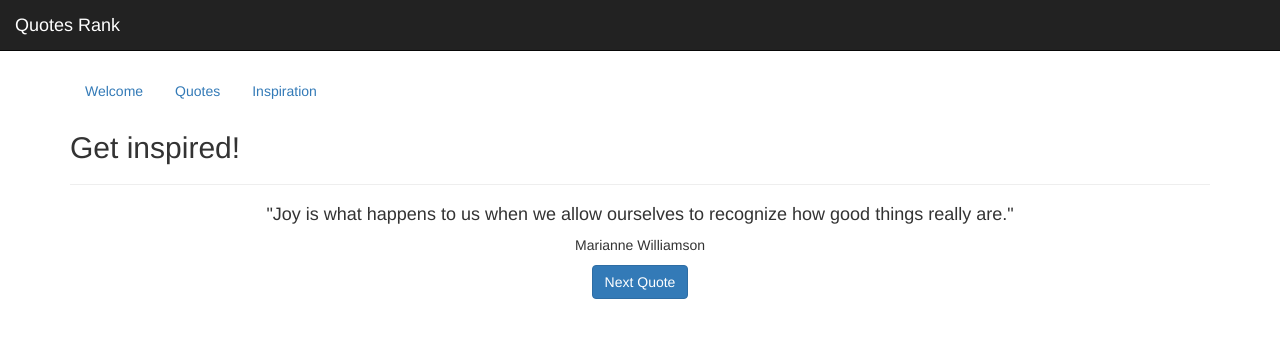
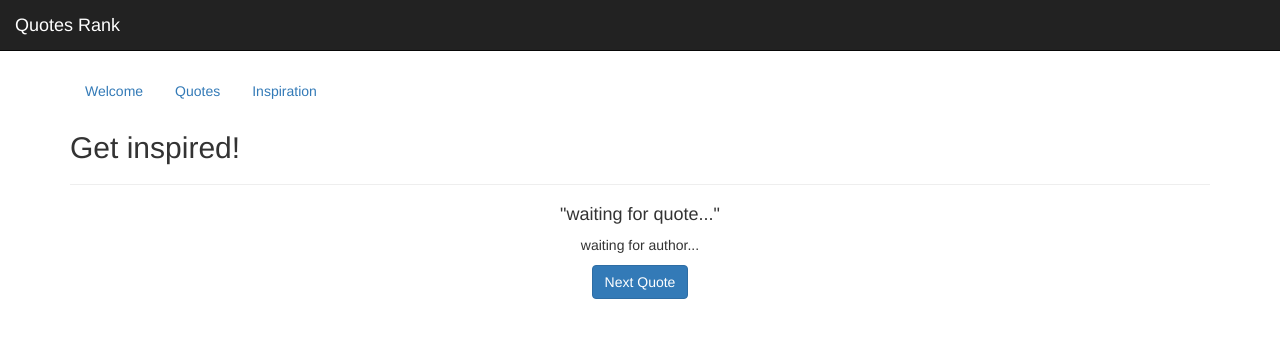
Before and after one commit to nenoch/ang2-quotes-app, an Angular app: page /inspiration in a window 1280 px wide. Shown: the top 338 px of the page. Built offline with nearby package versions, Linux system fonts and the light colour scheme; no server answers.

Commit message:
Add api service for random quote

```diff
--- /dev/null
+++ b/src/app/inspiration/api.service.ts
@@ -0,0 +1,16 @@
+import { Injectable } from '@angular/core';
+import { Http, Response } from '@angular/http';
+import 'rxjs/Rx';
+import { Observable } from 'rxjs/Observable';
+
+@Injectable()
+export class ApiService {
+  private apiUrl:string = 'https://talaikis.com/api/quotes/random/';
+
+  constructor(private http:Http) {}
+
+  public getRandomQuote(){
+    return this.http.get(this.apiUrl)
+    .map((response:Response) => response.json());
+  }
+}
--- a/src/app/inspiration/inspiration.component.html
+++ b/src/app/inspiration/inspiration.component.html
@@ -3,8 +3,8 @@
   <hr>
   <div class="card text-center">
     <div class="card-body">
-      <h4 class="card-title">"{{quote.content}}"</h4>
-      <p class="card-text">{{quote.author}}</p>
+      <h4 class="card-title">"{{ quote.quote }}"</h4>
+      <p class="card-text">{{ quote.author }}</p>
       <a href="#" class="btn btn-primary">Next Quote</a>
     </div>
   </div>
--- a/src/app/inspiration/inspiration.component.ts
+++ b/src/app/inspiration/inspiration.component.ts
@@ -1,4 +1,5 @@
 import { Component, OnInit } from '@angular/core';
+import { ApiService } from './api.service';
 
 @Component({
   selector: 'app-inspiration',
@@ -6,15 +7,18 @@ import { Component, OnInit } from '@angular/core';
   styleUrls: ['./inspiration.component.css']
 })
 export class InspirationComponent implements OnInit {
-  title:string = "Get inspired!";
-  quote:any = {
-    "author":"Marianne Williamson",
-    "content": "Joy is what happens to us when we allow ourselves to recognize how good things really are."
+  private title:string = "Get inspired!";
+  private quote:any = {
+    "quote":"waiting for quote...",
+    "author":"waiting for author..."
   };
 
-  constructor(){}
+  constructor(private apiService:ApiService){}
 
   ngOnInit() {
-  }
-
+    this.apiService.getRandomQuote().
+    subscribe(
+      data => { this.quote = data },
+      error => console.log(error));
+    }
 }
```
Also changed, not shown: src/app/app.module.ts (+6 -3 lines), 1 other file (tests, documents, lock files or other folders).
